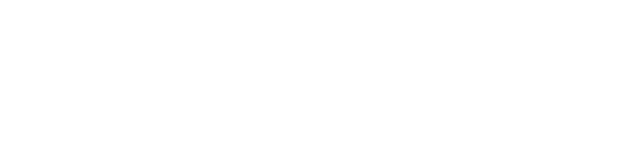
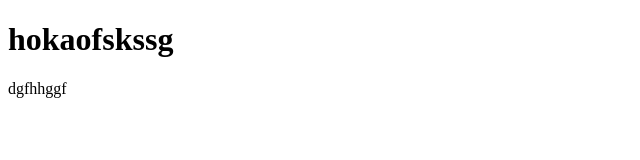
Before and after one commit to johanvela/Practica2, a plain HTML site: page index.html in a window 1280 px wide. Shown: the whole page, without its empty margins (0-640 px from the left). Drawn offline with Linux system fonts and the light colour scheme.

Commit message:
Respaldo 3

```diff
--- a/index.html
+++ b/index.html
@@ -6,6 +6,8 @@
     <title>Practica GIT</title>
 </head>
 <body>
+    <h1>hokaofskssg</h1>
+    <p>dgfhhggf</p>
 
 </body>
 </html>
```
